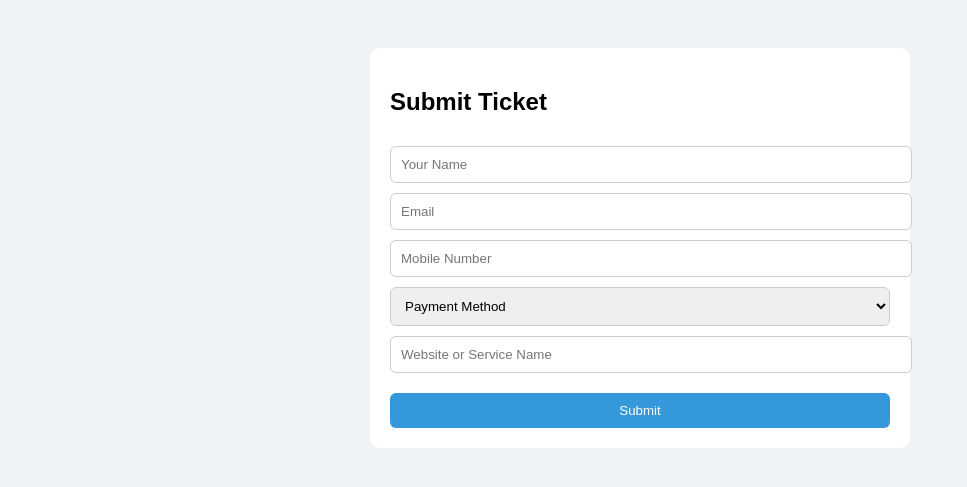
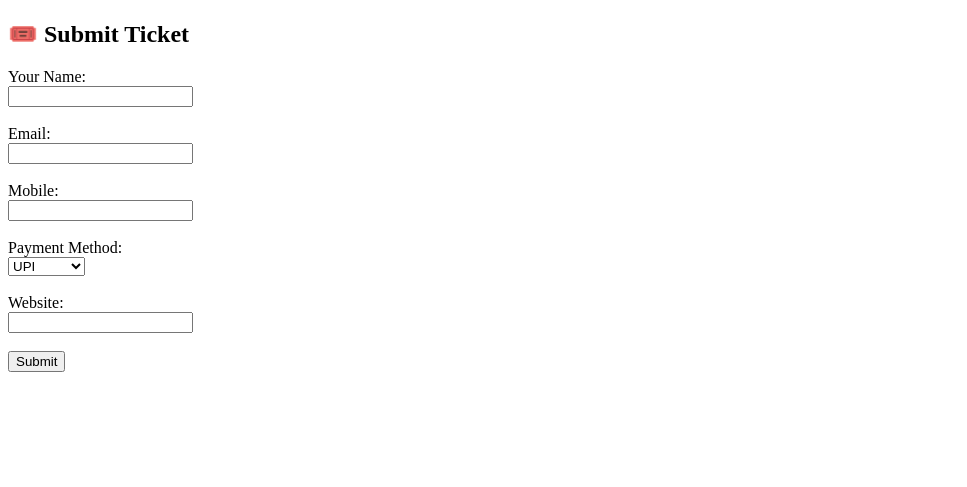
Before and after one commit to radheyradhey777/tk-web, a Flask app: page / in a window 1280 px wide. Shown: the top 487 px of the page, without its empty margins (0-967 px from the left). Run offline with Flask 3, Linux system fonts and the light colour scheme; parts of the project's set-up code (start-up, migrations or seed data) failed here and were passed over.

Commit message:
Update index.html

```diff
--- a/templates/index.html
+++ b/templates/index.html
@@ -1,56 +1,33 @@
 <!DOCTYPE html>
 <html>
 <head>
-  <title>Submit Ticket</title>
-  <meta name="viewport" content="width=device-width, initial-scale=1.0">
-  <style>
-    body {
-        font-family: Arial, sans-serif;
-        background: #f1f3f5;
-        padding: 40px;
-    }
-    form {
-        background: white;
-        padding: 20px;
-        border-radius: 10px;
-        max-width: 500px;
-        margin: auto;
-    }
-    input, select {
-        width: 100%;
-        padding: 10px;
-        margin-top: 10px;
-        border: 1px solid #ccc;
-        border-radius: 6px;
-    }
-    button {
-        margin-top: 20px;
-        padding: 10px;
-        background: #3498db;
-        color: white;
-        border: none;
-        width: 100%;
-        border-radius: 6px;
-        cursor: pointer;
-    }
-  </style>
+    <title>Submit Ticket</title>
 </head>
 <body>
-  <form method="post">
-    <h2>Submit Ticket</h2>
-    <input type="text" name="name" placeholder="Your Name" required />
-    <input type="email" name="email" placeholder="Email" required />
-    <input type="text" name="mobile" placeholder="Mobile Number" required />
-    <select name="payment" required>
-      <option value="" disabled selected>Payment Method</option>
-      <option value="UPI">UPI</option>
-      <option value="GPay">GPay</option>
-      <option value="Paytm">Paytm</option>
-      <option value="PhonePe">PhonePe</option>
-      <option value="Fampay">Fampay</option>
-    </select>
-    <input type="text" name="website" placeholder="Website or Service Name" required />
-    <button type="submit">Submit</button>
-  </form>
+    <h2>🎟️ Submit Ticket</h2>
+    <form method="POST">
+        <label>Your Name:</label><br>
+        <input name="name" required><br><br>
+
+        <label>Email:</label><br>
+        <input name="email" type="email" required><br><br>
+
+        <label>Mobile:</label><br>
+        <input name="mobile" required><br><br>
+
+        <label>Payment Method:</label><br>
+        <select name="payment">
+            <option>UPI</option>
+            <option>GPay</option>
+            <option>Paytm</option>
+            <option>PhonePe</option>
+            <option>Fampay</option>
+        </select><br><br>
+
+        <label>Website:</label><br>
+        <input name="website" required><br><br>
+
+        <button type="submit">Submit</button>
+    </form>
 </body>
 </html>
```
